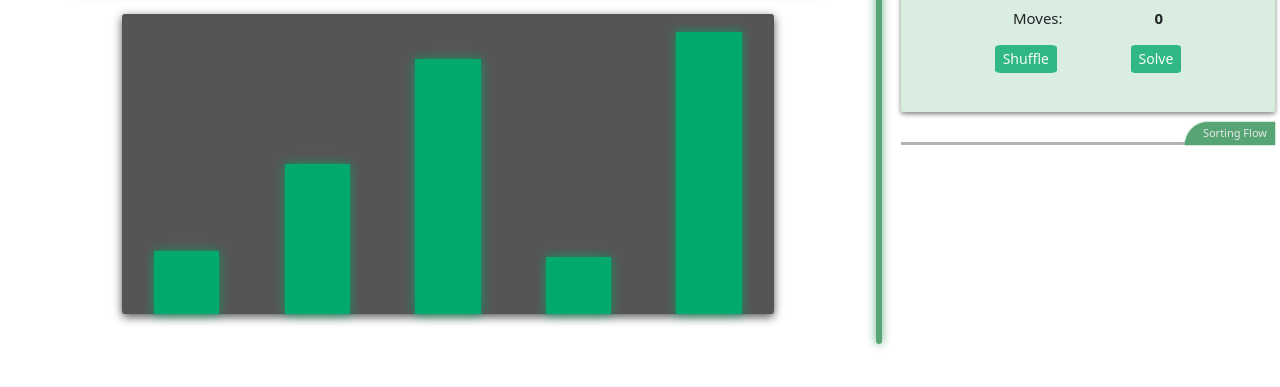
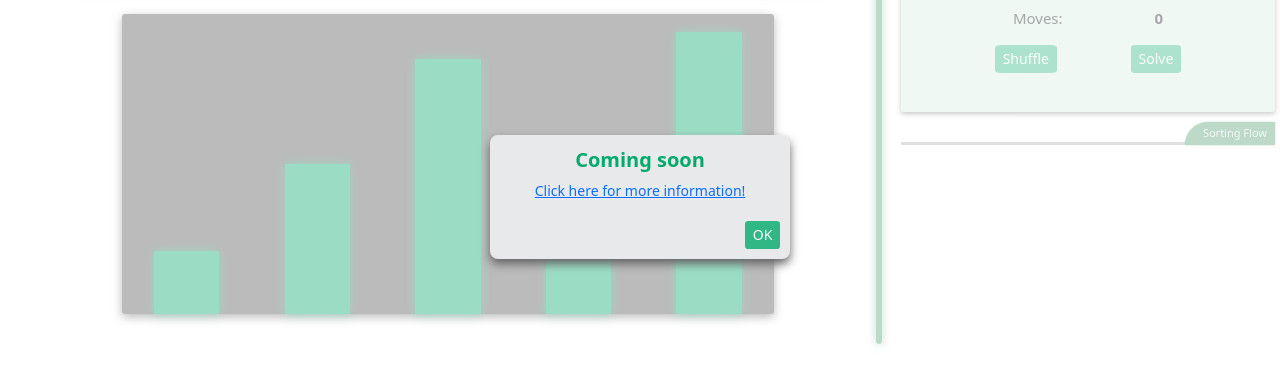
Before and after one commit to dungtl2003/DSA-visualizer, a website built with webpack: page client/index.html in a window 1280 px wide. Both pictures are taken after a click on the link "Data Structure". Shown: the part 203-590 px from the top of the page. Built offline with nearby package versions, Linux system fonts and the light colour scheme.

Commit message:
feat: update coming soon log

```diff
--- a/client/index.html
+++ b/client/index.html
@@ -174,12 +174,12 @@
     </div>
 
     <div class="footer"></div>
-    <div class="alert-screen">
+    <div class="alert-screen" id="alert-screen">
         <div class="alert-panel">
             <div class="alert-panel__header">Coming soon</div>
-            <a class="alert-panel__content" href="https://www.youtube.com/watch?v=Em8Y23I4AUM&t=12833s"
-                target="_blank">Click here for more information!</a>
-            <button class="alert-panel__confirm default-btn ">OK</button>
+            <a class="alert-panel__content" href="https://www.youtube.com/watch?v=dQw4w9WgXcQ" target="_blank">Click
+                here for more information!</a>
+            <button class="alert-panel__confirm default-btn" id="alert-panel__confirm">OK</button>
         </div>
     </div>
     <script src="https://cdn.jsdelivr.net/npm/@popperjs/core@2.11.8/dist/umd/popper.min.js"
--- a/client/index.js
+++ b/client/index.js
@@ -43,6 +43,18 @@ let checkBodyScrollBtnClicked = false;
 let isSolving = false;
 let isShuffling = false;
 let abortController = null;
+
+document.querySelectorAll(".function-coming-soon").forEach((e) => {
+    e.addEventListener("click", function () {
+        document.getElementById("alert-screen").style.display = "flex";
+    });
+});
+
+document
+    .getElementById("alert-panel__confirm")
+    .addEventListener("click", function () {
+        document.getElementById("alert-screen").style.display = "none";
+    });
 
 async function getComponents() {
     const {sliderDefaultValue, defaultSpeed} = await import(
@@ -170,7 +182,6 @@ const process = function () {
 
     // Solve with animations
     btnSolve.addEventListener("click", async function () {
-        window.alert("Comming soon...");
         // It is solving, do not solve again
         if (isShuffling) return;
         if (isSolving) return;
--- a/webpack.prod.config.js
+++ b/webpack.prod.config.js
@@ -32,7 +32,7 @@ const config = {
         new HtmlWebpackPlugin({
             filename: "index.html",
             template: "client/index.html",
-            favicon: "./client/asset/img/favicon.ico",
+            favicon: "./client/asset/img/favicon.png",
         }),
         new MiniCssExtractPlugin({
             filename: "styles.[contenthash].css",
```
